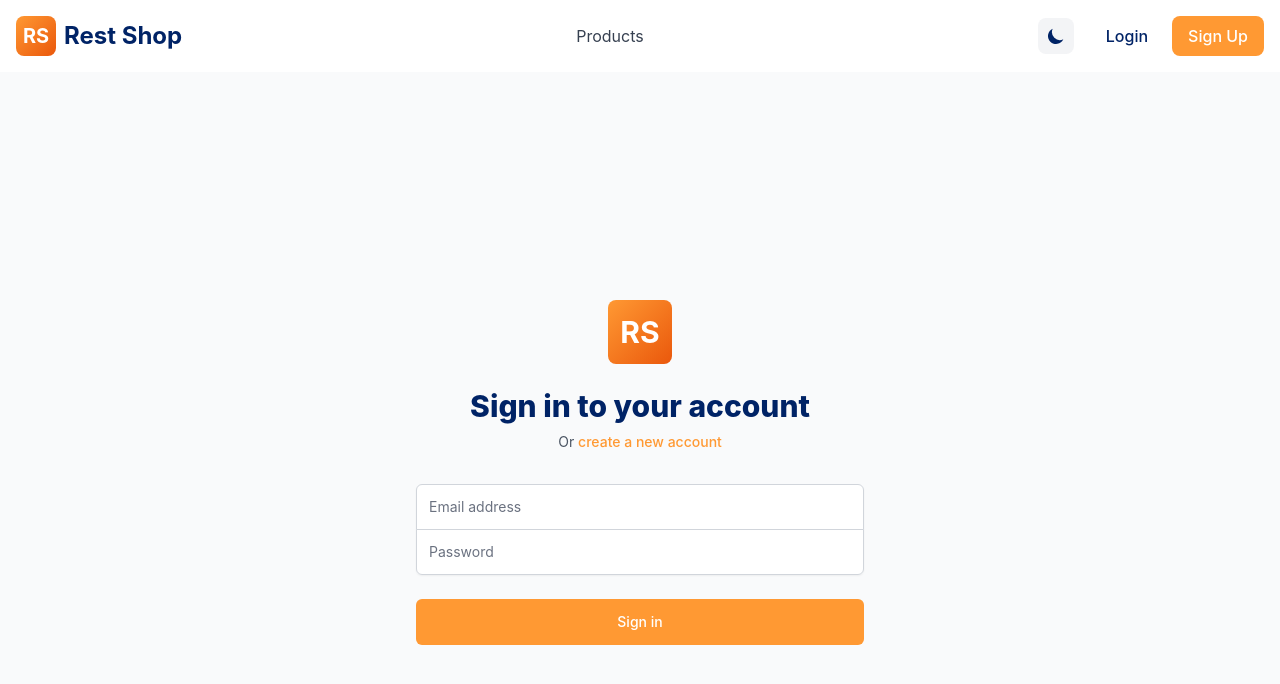
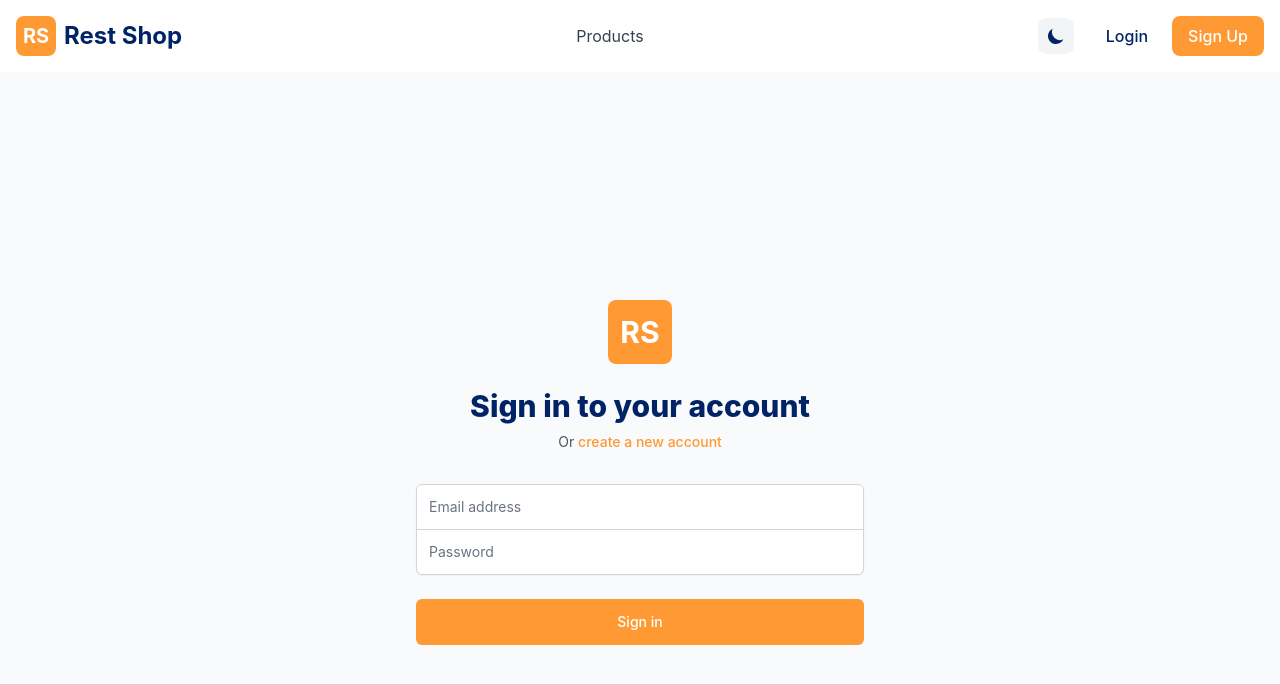
Before and after one commit to Zoe-life/rest-shop, a React (Create React App) app in the folder frontend/: page /login in a window 1280 px wide. Shown: the top 684 px of the page. Built offline with nearby package versions, Linux system fonts and the light colour scheme; no server answers.

Commit message:
Remove gradients from UI - use solid saffron and navy blue colors only
Co-authored-by: Zoe-life <127236012+Zoe-life@users.noreply.github.com>

```diff
--- a/frontend/src/components/Header.tsx
+++ b/frontend/src/components/Header.tsx
@@ -19,7 +19,7 @@ const Header: React.FC = () => {
         <div className="flex items-center justify-between">
           {/* Logo */}
           <Link to="/" className="flex items-center space-x-2">
-            <div className="w-10 h-10 bg-gradient-to-br from-saffron-500 to-saffron-600 rounded-lg flex items-center justify-center">
+            <div className="w-10 h-10 bg-saffron-500 rounded-lg flex items-center justify-center">
               <span className="text-white font-bold text-xl">RS</span>
             </div>
             <span className="text-2xl font-bold text-navy-600 dark:text-white">
--- a/frontend/src/pages/Login.tsx
+++ b/frontend/src/pages/Login.tsx
@@ -29,7 +29,7 @@ const Login: React.FC = () => {
     <div className="min-h-screen flex items-center justify-center bg-gray-50 dark:bg-navy-900 py-12 px-4 sm:px-6 lg:px-8 transition-colors duration-300">
       <div className="max-w-md w-full space-y-8">
         <div>
-          <div className="mx-auto h-16 w-16 bg-gradient-to-br from-saffron-500 to-saffron-600 rounded-lg flex items-center justify-center">
+          <div className="mx-auto h-16 w-16 bg-saffron-500 rounded-lg flex items-center justify-center">
             <span className="text-white font-bold text-3xl">RS</span>
           </div>
           <h2 className="mt-6 text-center text-3xl font-extrabold text-navy-600 dark:text-white">
--- a/frontend/src/pages/Signup.tsx
+++ b/frontend/src/pages/Signup.tsx
@@ -41,7 +41,7 @@ const Signup: React.FC = () => {
     <div className="min-h-screen flex items-center justify-center bg-gray-50 dark:bg-navy-900 py-12 px-4 sm:px-6 lg:px-8 transition-colors duration-300">
       <div className="max-w-md w-full space-y-8">
         <div>
-          <div className="mx-auto h-16 w-16 bg-gradient-to-br from-saffron-500 to-saffron-600 rounded-lg flex items-center justify-center">
+          <div className="mx-auto h-16 w-16 bg-saffron-500 rounded-lg flex items-center justify-center">
             <span className="text-white font-bold text-3xl">RS</span>
           </div>
           <h2 className="mt-6 text-center text-3xl font-extrabold text-navy-600 dark:text-white">
```
